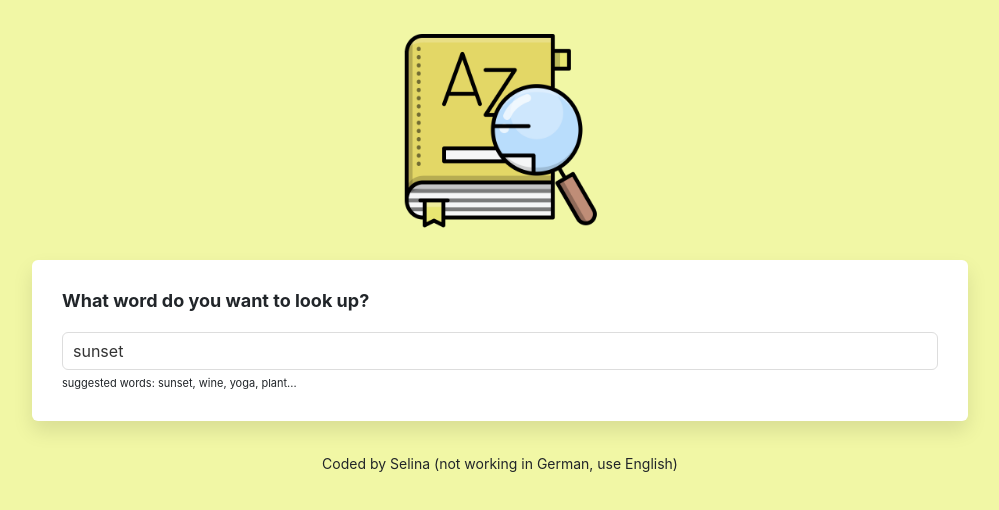
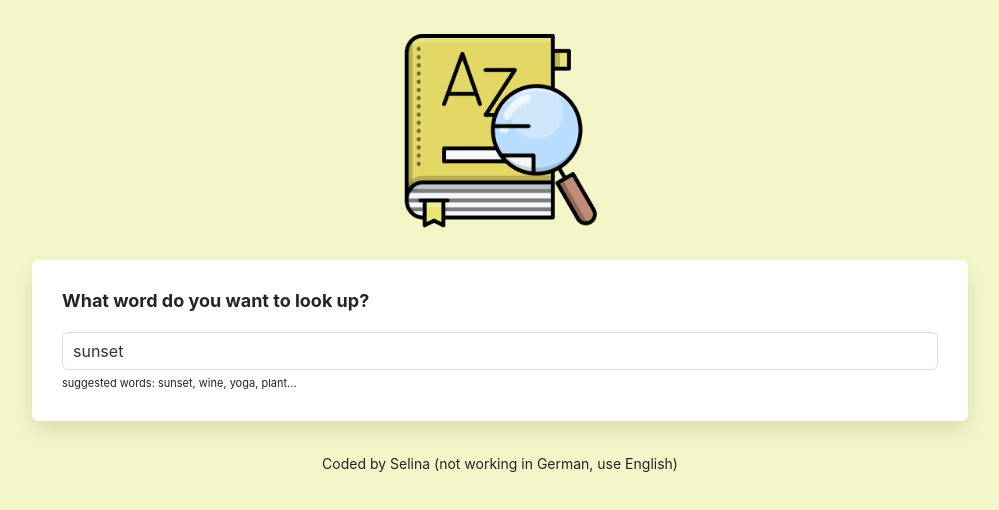
Before and after one commit to Sleina/dictionary-search2, a React (Create React App) app: page / in a window 1280 px wide. Shown: the top 510 px of the page, without its empty margins (140-1139 px from the left). Built offline with nearby package versions, Linux system fonts and the light colour scheme; no server answers.

Commit message:
backgroundcolor

```diff
--- a/src/App.css
+++ b/src/App.css
@@ -1,5 +1,5 @@
 body {
-  background: #f1f7a5;
+  background: #f3f7c7;
 }
 
 a {
```
